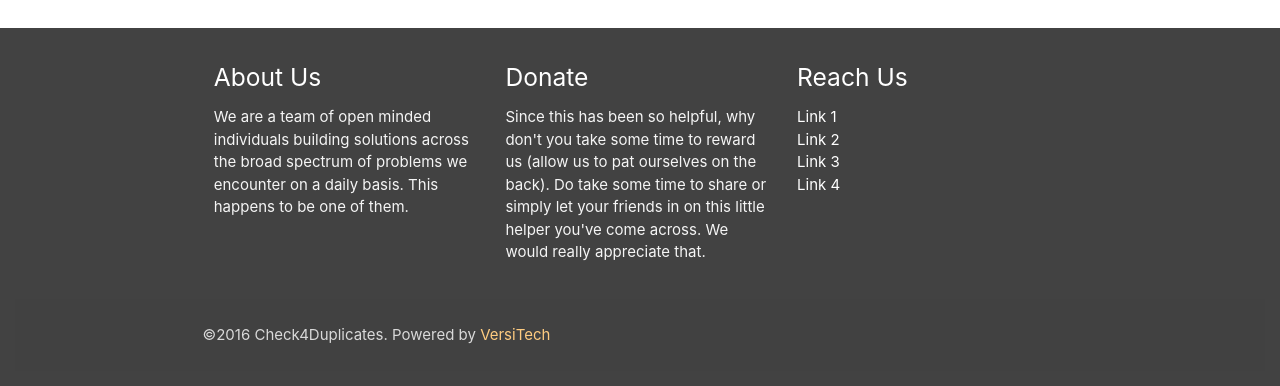
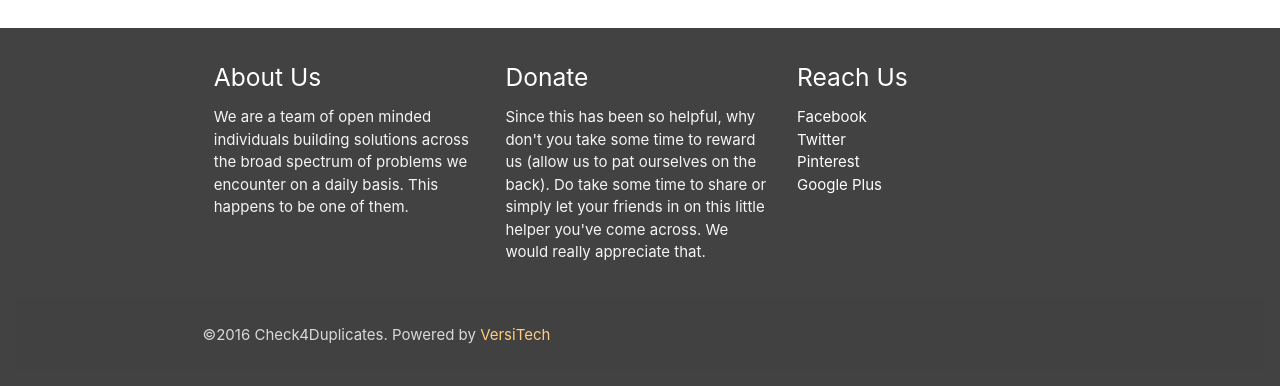
Before and after one commit to thechristian/filecleaner, a Flask app: page / in a window 1280 px wide. Shown: the part 414-800 px from the top of the page. Run offline with Flask 2, Linux system fonts and the light colour scheme; some libraries are stand-ins or nearby versions.

Commit message:
change the link names to the respective social media names. not linked yet

```diff
--- a/templates/index.html
+++ b/templates/index.html
@@ -67,10 +67,10 @@
 			    <div class="col l4 s12">
 			      <h5 class="white-text">Reach Us</h5>
 			      <ul>
-			        <li><a class="white-text" href="#!">Link 1</a></li>
-			        <li><a class="white-text" href="#!">Link 2</a></li>
-			        <li><a class="white-text" href="#!">Link 3</a></li>
-			        <li><a class="white-text" href="#!">Link 4</a></li>
+			        <li><a class="white-text" href="#!">Facebook</a></li>
+			        <li><a class="white-text" href="#!">Twitter</a></li>
+			        <li><a class="white-text" href="#!">Pinterest</a></li>
+			        <li><a class="white-text" href="#!">Google Plus</a></li>
 			      </ul>
 			    </div>
 			  </div>
```
